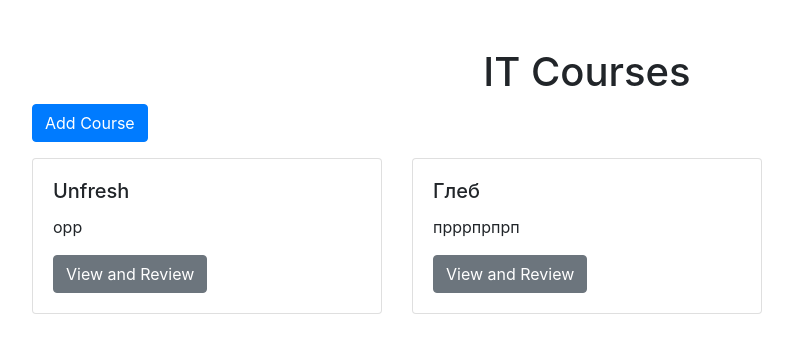
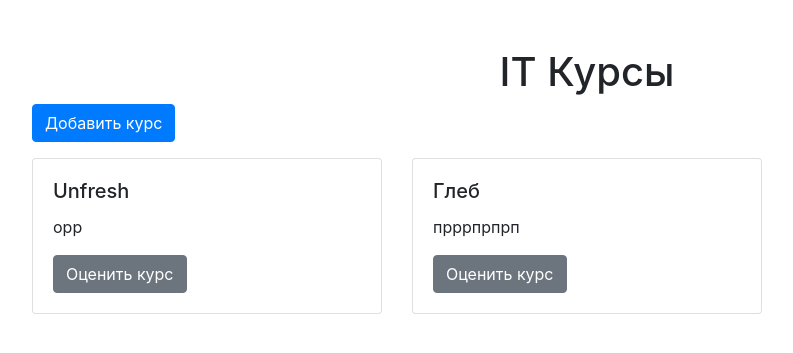
Before and after one commit to Unfresh-bot/proect_shop_it, a Flask app: page / in a window 1280 px wide. Shown: the top 353 px of the page, without its empty margins (53-846 px from the left). Run offline with Flask 3, Linux system fonts and the light colour scheme; some libraries are stand-ins or nearby versions.

Commit message:
Add files via upload

```diff
--- a/templates/index.html
+++ b/templates/index.html
@@ -4,12 +4,12 @@
     <meta charset="UTF-8">
     <meta name="viewport" content="width=device-width, initial-scale=1.0">
     <link rel="stylesheet" href="https://stackpath.bootstrapcdn.com/bootstrap/4.5.2/css/bootstrap.min.css">
-    <title>IT Course Reviews</title>
+    <title>IT-Course</title>
 </head>
 <body>
     <div class="container mt-5">
-        <h1 class="text-center">IT Courses</h1>
-        <a href="{{ url_for('add_course') }}" class="btn btn-primary mb-3">Add Course</a>
+        <h1 class="text-center">IT Курсы</h1>
+        <a href="{{ url_for('add_course') }}" class="btn btn-primary mb-3">Добавить курс</a>
         <div class="row">
             {% for course in courses %}
             <div class="col-md-4">
@@ -17,7 +17,7 @@
                     <div class="card-body">
                         <h5 class="card-title">{{ course.name }}</h5>
                         <p class="card-text">{{ course.description }}</p>
-                        <a href="{{ url_for('course_detail', course_id=course.id) }}" class="btn btn-secondary">View and Review</a>
+                        <a href="{{ url_for('course_detail', course_id=course.id) }}" class="btn btn-secondary">Оценить курс</a>
                     </div>
                 </div>
             </div>
```
